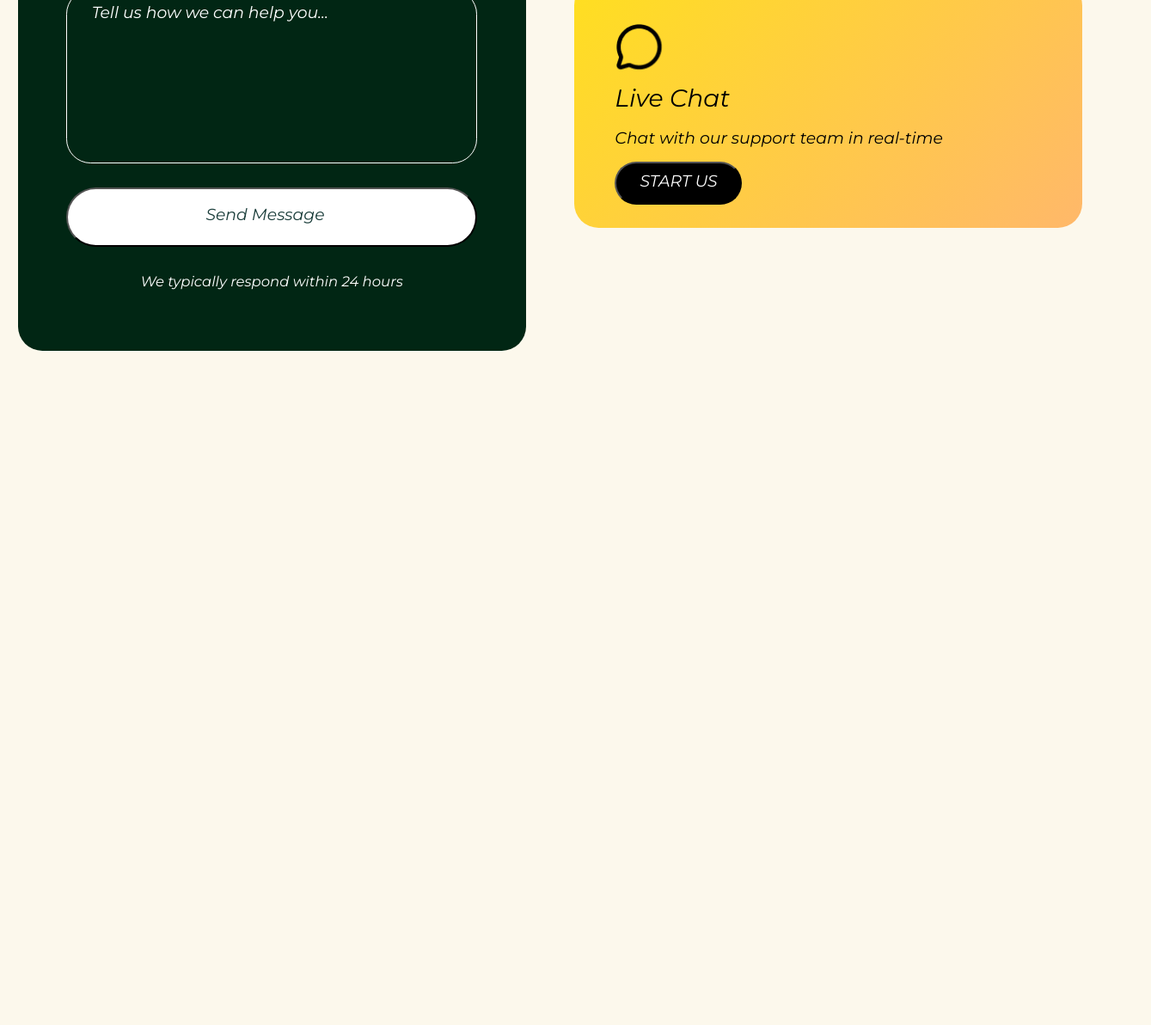
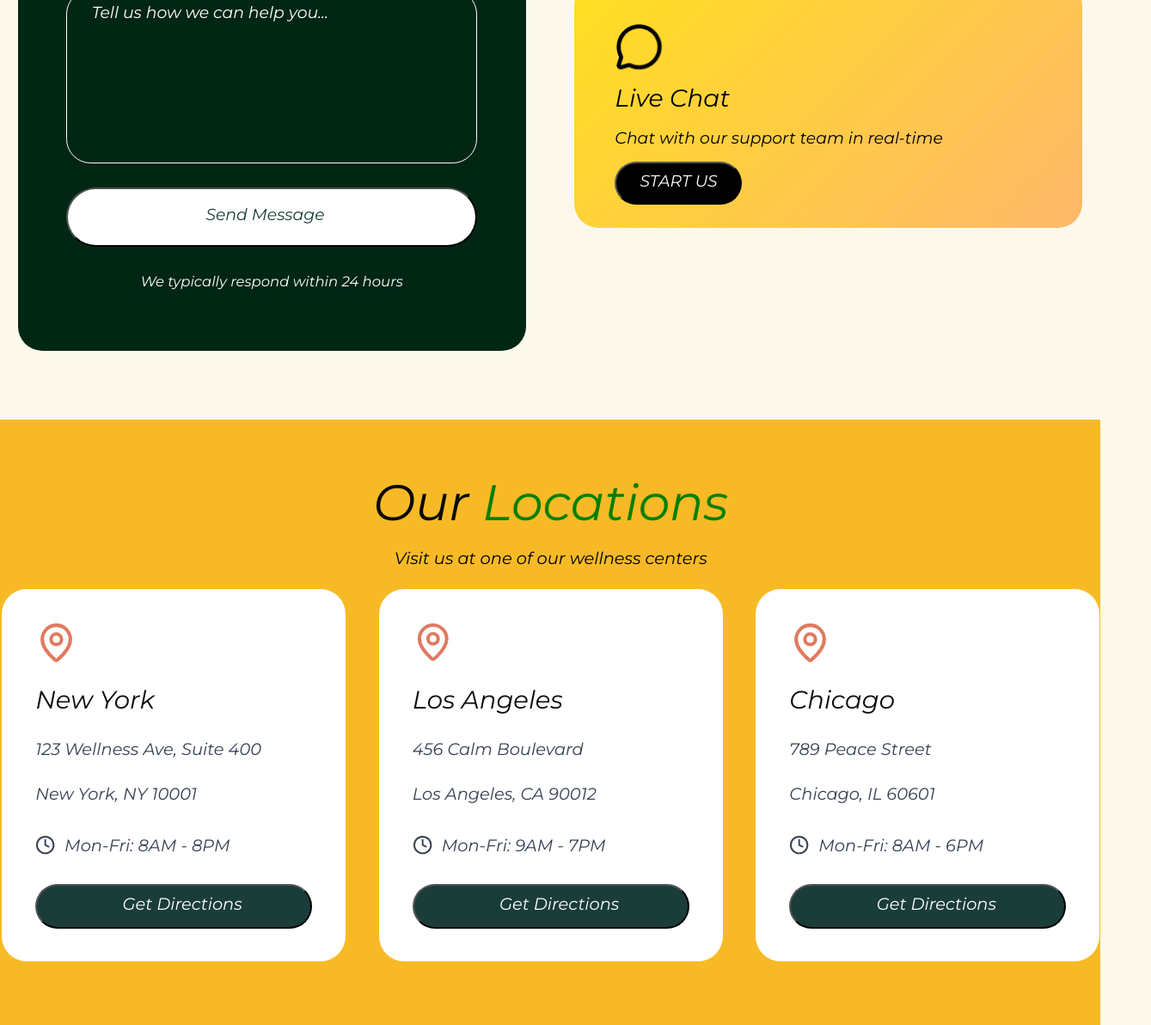
Before and after one commit to 23-101346-glitch/better-final-java-assigment, a plain HTML site: page contact.html in a window 1280 px wide. Shown: the part 1380-2572 px from the top of the page at 86% size, 1339 px wide, since content can reach past the window. Before the commit the page ends 1868 px from the top, so only its background shows below. Drawn offline with Linux system fonts and the light colour scheme.

Commit message:
locations section

```diff
--- a/contact.css
+++ b/contact.css
@@ -373,7 +373,6 @@ line-height: 47.114px; /* 111.111% */
 }
 .child2{
     display: flex;
-
     flex-direction: column;
     align-items: flex-start;
     gap: 28.268px;
@@ -540,3 +539,127 @@ text-underline-position: from-font;
     font-weight: 400;
     line-height: 28.268px; /* 150% */
 }
+.s3{
+    display: flex;
+    width: 100%;
+    padding: 68px 57.62px 102.958px 59px;
+    justify-content: center;
+    align-items: center;
+    background: var(--yellow);
+}
+.s3d1{
+    display: flex;
+width: 1396.38px;
+flex-direction: column;
+align-items: center;
+gap: 21px;
+flex-shrink: 0;
+}
+.loctions{
+    color: #0A0A0A;
+text-align: center;
+font-size: 58.31px;
+font-style: normal;
+font-weight: 400;
+line-height: 58.31px; /* 100% */
+}
+.high{
+    color: var(--lightgreen);
+}
+.p2{
+    color: var(--backt);
+text-align: center;
+font-size: 19.437px;
+font-style: normal;
+font-weight: 400;
+line-height: 29.155px; /* 150% */
+}
+.locdiv{
+    display: flex;
+height: 403.295px;
+padding: 0 59.701px 0 59.69px;
+justify-content: center;
+align-items: flex-start;
+gap: 38.621px;
+align-self: stretch;
+}
+.ld{
+    display: flex;
+padding: 38px 39px;
+align-items: center;
+gap: 10px;
+border-radius: 29.155px;
+background: #FFF;
+}
+.locc{
+    display: flex;
+width: 321.995px;
+flex-direction: column;
+align-items: flex-start;
+gap: 23px;
+}
+.locicon{
+    width: 48.592px;
+height: 48.592px;
+background-image: url(assets/llocIcon.svg);
+background-size: contain;
+background-repeat: no-repeat;
+}
+.ny{
+    color: #0A0A0A;
+font-size: 29.155px;
+font-style: normal;
+font-weight: 400;
+line-height: 38.873px; /* 133.333% */
+}
+.street{
+    color: #364153;
+font-size: 19.437px;
+font-style: normal;
+font-weight: 400;
+line-height: 29.155px; /* 150% */
+}
+.post{
+    display: flex;
+height: 43.732px;
+align-items: center;
+gap: 9.718px;
+flex-shrink: 0;
+align-self: stretch;
+}
+.clock{
+    width: 24.296px;
+height: 24.296px;
+background-image: url(assets/clockIcon.svg);
+background-size: contain;
+background-repeat: no-repeat;
+}
+.getd{
+    display: flex;
+padding: 7.046px 79.006px 11.546px 98.99px;
+justify-content: center;
+align-items: center;
+align-self: stretch;
+border-radius: 32609232px;
+background: #1A3D3A;
+color: #FFF;
+text-align: center;
+font-size: 19.437px;
+font-style: normal;
+font-weight: 400;
+line-height: 29.155px; /* 150% */
+}
+/* Hover for the card/box */
+.ld:hover {
+    transform: translateY(-5px); /* slight lift */
+    box-shadow: 0 10px 20px rgba(0, 0, 0, 0.1);
+    transition: all 0.3s ease;
+}
+
+/* Hover for the button */
+.getd:hover {
+    background: #14504a; /* slightly darker shade */
+    cursor: pointer;
+    transform: scale(1.05);
+    transition: all 0.3s ease;
+}
--- a/contact.html
+++ b/contact.html
@@ -128,6 +128,55 @@
                 </div>
             </div>
         </section>
+        <section class="s3">
+            <div class="s3d1">
+                <h2 class="loctions">
+                    Our <span class="high">Locations</span>
+                </h2>
+                <p class="p2">Visit us at one of our wellness centers</p>
+                <div class="locdiv">
+                    <div class="ld">
+                        <div class="locc">
+                            <div class="locicon"></div>
+                            <h2 class="ny">New York</h2>
+                            <h2 class="street">123 Wellness Ave, Suite 400</h2>
+                            <h2 class="street">New York, NY 10001</h2>
+                            <div class="post">
+                                <div class="clock"></div>
+                                <h2 class="street">Mon-Fri: 8AM - 8PM</h2>
+                            </div>
+                            <button class="getd">Get Directions</button>
+                        </div>
+                    </div>
+                    <div class="ld">
+                        <div class="locc">
+                            <div class="locicon"></div>
+                            <h2 class="ny">Los Angeles</h2>
+                            <h2 class="street">456 Calm Boulevard</h2>
+                            <h2 class="street">Los Angeles, CA 90012</h2>
+                            <div class="post">
+                                <div class="clock"></div>
+                                <h2 class="street">Mon-Fri: 9AM - 7PM</h2>
+                            </div>
+                            <button class="getd">Get Directions</button>
+                        </div>
+                    </div>
+                    <div class="ld">
+                        <div class="locc">
+                            <div class="locicon"></div>
+                            <h2 class="ny">Chicago</h2>
+                            <h2 class="street">789 Peace Street</h2>
+                            <h2 class="street">Chicago, IL 60601</h2>
+                            <div class="post">
+                                <div class="clock"></div>
+                                <h2 class="street">Mon-Fri: 8AM - 6PM</h2>
+                            </div>
+                            <button class="getd">Get Directions</button>
+                        </div>
+                    </div>
+                </div>
+            </div>
+        </section>
     </main>
     <script src="contact.js"></script>
 </body>
```
Also changed, not shown: assets/clockIcon.svg (added), assets/llocIcon.svg (added). Lines whose indentation alone changed are shown as unchanged.
